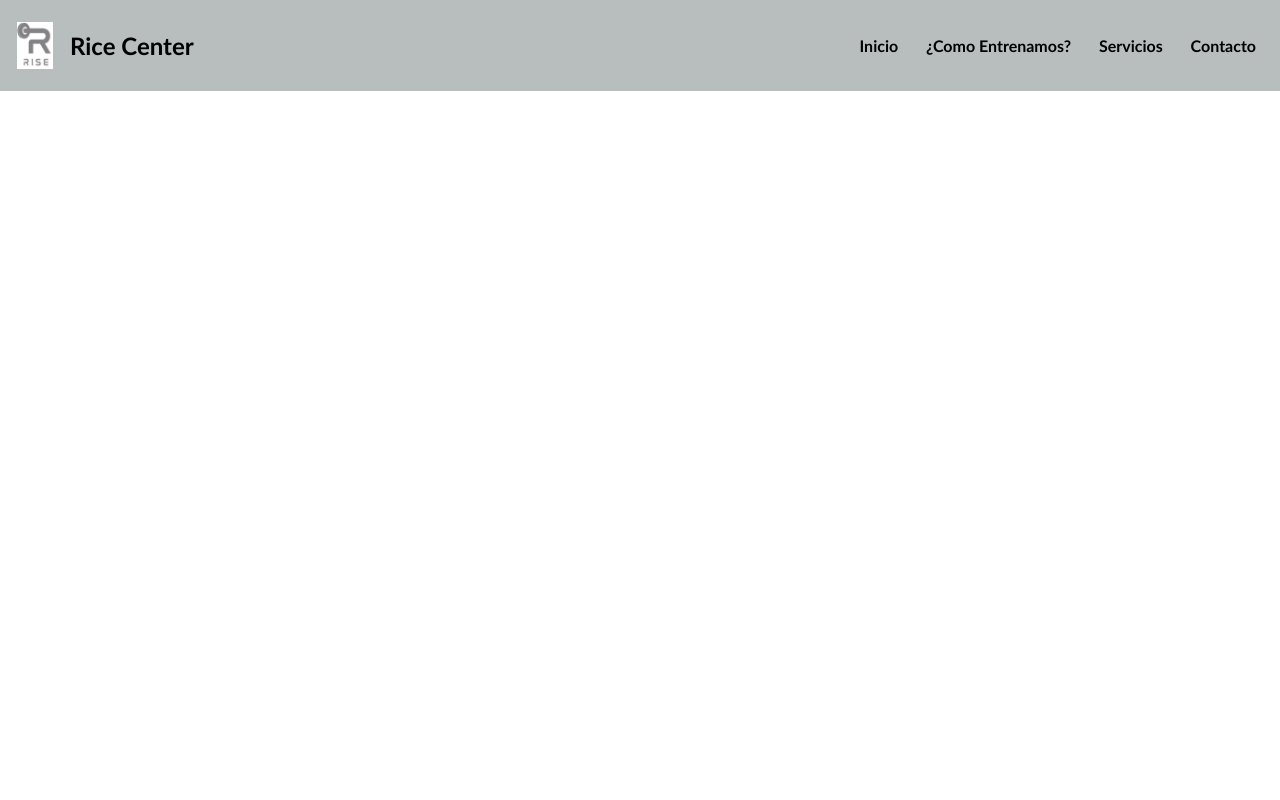
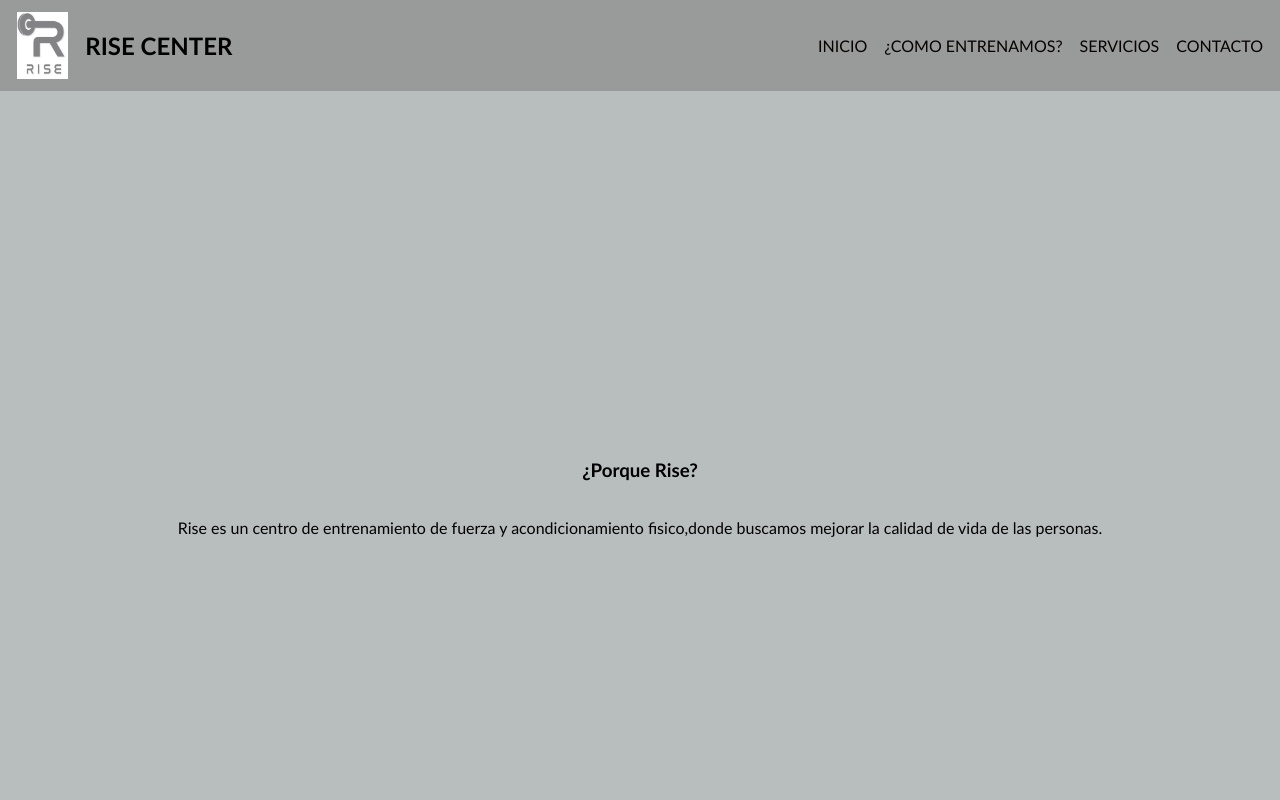
Before and after one commit to SalvadorRB/IntegradorNucba, a plain HTML site: page index.html in a window 1280 px wide. Shown: the top 800 px of the page. Drawn offline with Linux system fonts and the light colour scheme.

Commit message:
actualizando

```diff
--- a/index.html
+++ b/index.html
@@ -4,23 +4,54 @@
     <meta charset="UTF-8">
     <meta http-equiv="X-UA-Compatible" content="IE=edge">
     <meta name="viewport" content="width=device-width, initial-scale=1.0">
-    <title>Rice Center </title>
+    <title> Rise Center </title>
 </head>
 <body>
+    <title> Rise Center </title>
     <link rel="stylesheet" href="style.css">
     <header>
         <div  class="logo">
 
             <img src="logo.png" alt="logo del gimnacio">
 
-            <h2 class="nombre-empresa">Rice Center</h2>
+            <h2 class="nombre-empresa">Rise Center</h2>
         </div>
+
         <nav>
-            <a href="" class="nav-link"> Inicio </a>
-            <a href="" class="nav-link"> ¿Como Entrenamos? </a>
-            <a href="" class="nav-link"> Servicios </a>
-            <a href="" class="nav-link"> Contacto </a>
+
+            <ul>
+
+            <li>
+                <a href="#" class="nav-link"> Inicio </a>
+            </li>
+
+            <li>
+                 <a href="#" class="nav-link"> ¿Como Entrenamos? </a>
+
+             </li>
+
+            <li>
+                 <a href="#" class="nav-link"> Servicios </a>
+                </li>
+
+            <li>
+                <a href="#" class="nav-link"> Contacto </a>
+            </li>
+        </ul>
         </nav>
     </header>
+    <div class= "contenedor">
+        <h3>  <p> ¿Porque Rise?</p></h3>
+   <section>
+<p2> Rise es un centro de entrenamiento de fuerza y acondicionamiento fisico,donde buscamos mejorar la calidad de vida de las personas.</p2>
+</section>
+</div>
+<section> <div class= "segundo"><h3>
+        <p> ¿Como entrenamos?</p>
+     </h3>
+ <p2> En general y en pocas palabras, enseñamos patrones básicos de movimiento, que con el correr del tiempo y obteniendo un aprendizaje significativo de dichos patrones lo vamos profundizando en cuanto a la técnica y la carga, segun el objetivo del alumno.</p2>
+
+</section>
+    </div>
 </body>
 </html>
--- a/style.css
+++ b/style.css
@@ -2,23 +2,20 @@ body {
 
     font-family:'Gill Sans', 'Gill Sans MT', Calibri, 'Trebuchet MS', sans-serif;
 
-    margin: 0%;
+    margin:auto;
 
 }
-a{
-    text-decoration: none ;
-    color: black;
-    margin-left: 17px;
-}
+
 
 header {
 
     display: flex;
     height: 57px;
-    background-color: rgb(184, 189, 189);
+    background-color: rgb(153, 155, 155);
     justify-content: space-between;
     align-items: center;
     padding: 17px;
+    text-transform: uppercase;
 }
 
 .logo {
@@ -28,17 +25,52 @@ header {
 
 .logo img {
 
-    height: 47px;
+
+    height: 67px;
     margin-right: 17px;
-}
-
-nav a {
-
-    font-weight: 700 ;
-    padding-right: 7px;
 }
 
 nav a:hover {
 
     color: white;
+    transition: 0.3s;
+
 }
+
+ul {
+    display: flex;
+    list-style-type: none;
+    margin-right: 0px;
+}
+
+.nav-link {
+
+    text-decoration: none ;
+    color: rgb(7, 1, 1);
+    margin-left: 17px;
+    text-transform: uppercase;
+}
+.contenedor {
+
+
+
+    display: flex;
+    justify-content: center;
+    background-color: rgb(184, 189, 189);;
+    text-align: center;
+    align-items: center;
+    flex-direction: column;
+    height: 97vh
+}
+.segundo {
+
+
+
+    display: flex;
+    justify-content: center;
+    background-color: rgb(184, 189, 189);;
+    text-align: center;
+    align-items: center;
+    flex-direction: column;
+    height: 97vh
+}
```
